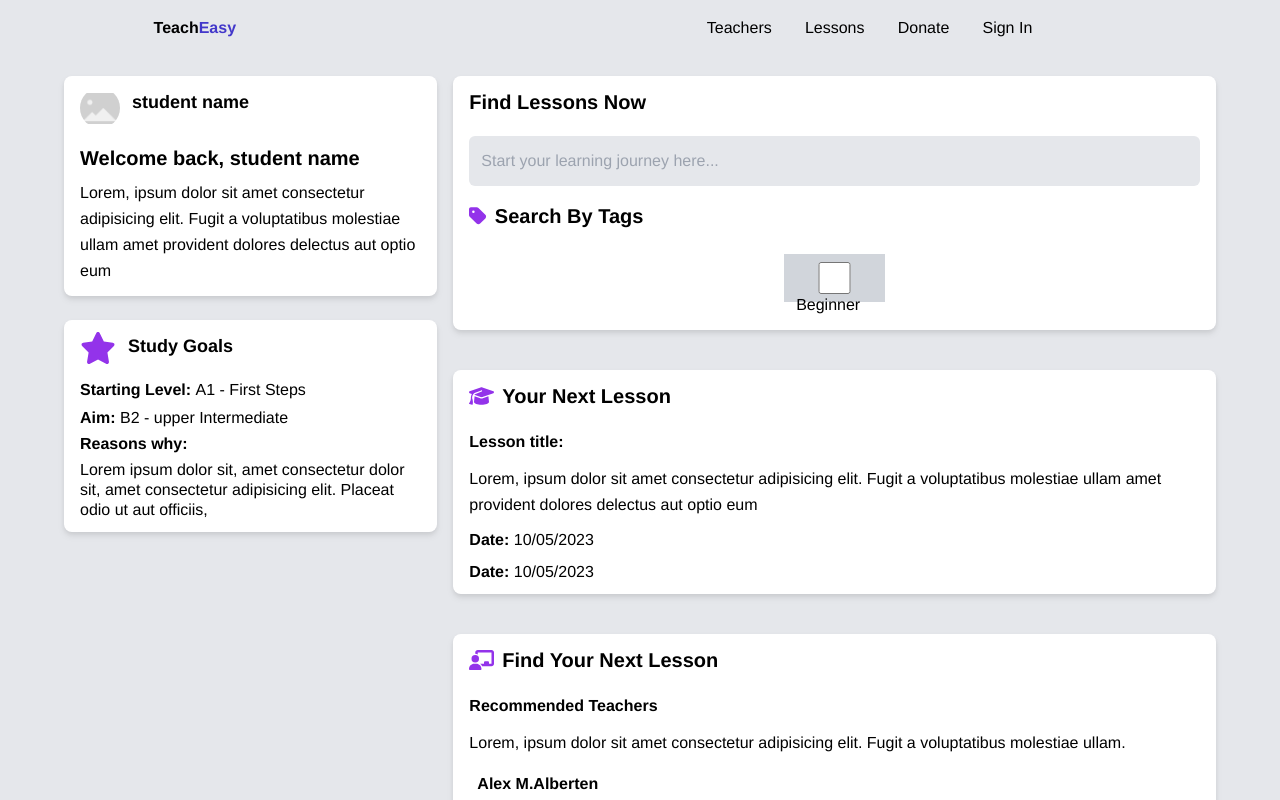
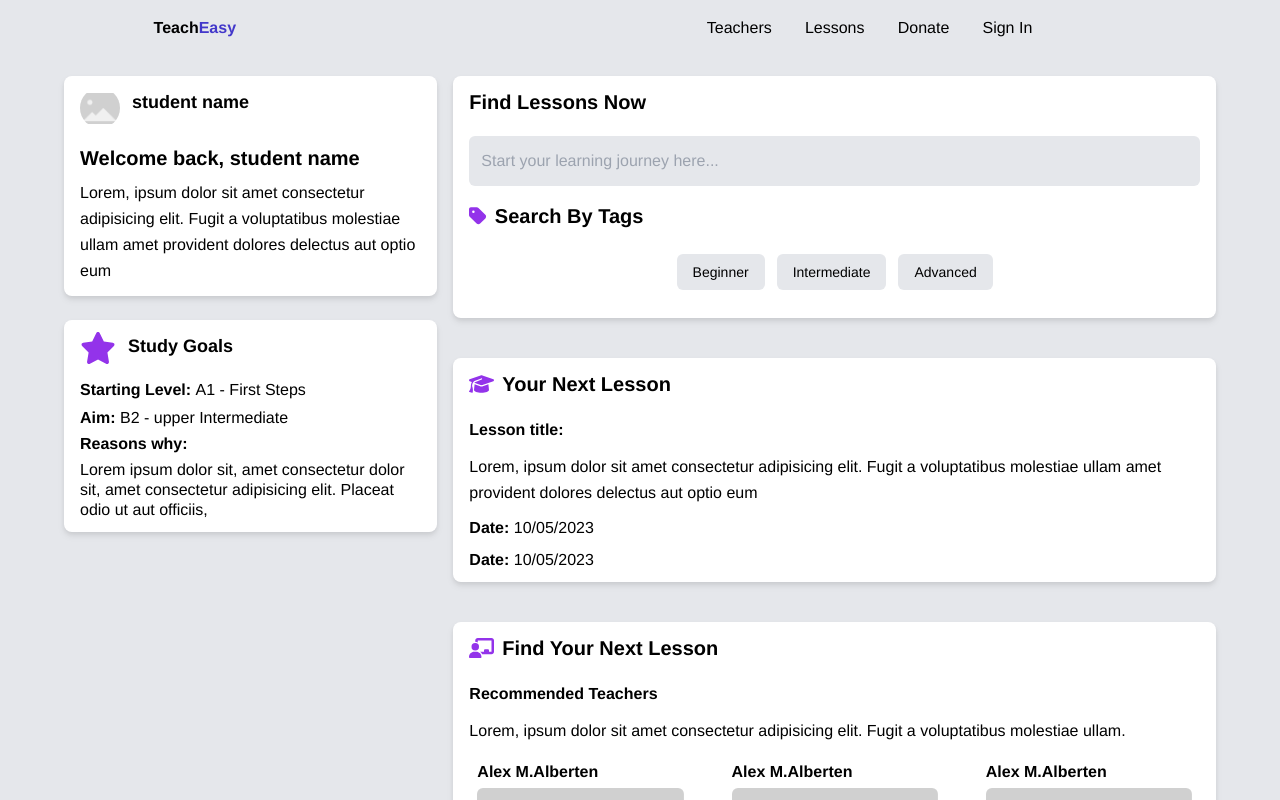
Before and after one commit to chingu-voyages/Teach-Easy, a React (Vite) app in the folder frontend/: page /student-dashboard in a window 1280 px wide. Shown: the top 800 px of the page. Built offline with nearby package versions, Linux system fonts and the light colour scheme; no server answers.

Commit message:
tags working on logic

```diff
--- a/frontend/src/components/studentDashboard/StudentProfile.jsx
+++ b/frontend/src/components/studentDashboard/StudentProfile.jsx
@@ -7,15 +7,49 @@ import {
   faChalkboardUser,
 } from '@fortawesome/free-solid-svg-icons';
 import { FontAwesomeIcon } from '@fortawesome/react-fontawesome';
+import { useState } from 'react';
+import { useEffect } from 'react';
+
+function CheckBoxTag({ value, tagName }) {
+  const [toggle, setToggle] = useState(false);
+
+  const handleClick = (e) => {
+    e.preventDefault();
+    setToggle(!toggle);
+    // why does it not returns the correct boolean??
+    console.log('toggle after click', toggle);
+    // tagName({ toggle, value });
+  };
+
+  return (
+    <button
+      onClick={handleClick}
+      className={`filter-tag ${
+        toggle === false ? 'bg-gray-200' : 'bg-purple-600'
+      }`}
+      type="button"
+    >
+      {value}
+    </button>
+  );
+}
 
 function StudentProfile() {
-  const [tags, setTags] = React.useState(null);
-  const handletags = (e) => {
-    e.preventDefault();
+  const [tags, setTags] = React.useState([]);
+  const [data, setData] = useState(null);
+  const handleTags = (e) => {
+    console.log(e);
+    const value = e.value;
+    if (e.toggle) {
+      const findTag = tags.includes(value);
+      if (findTag) return;
+      setTags([...tags, value]);
+    }
   };
-  //   React.useEffect(() => {
-  //     console.log(tags.map((e) => console.log(e)));
-  //   });
+
+  useEffect(() => {
+    fetch('localhost/3000').then((res) => setData(res.data));
+  }, []);
   return (
     <div className="grid grid-cols-1 gap-4 md:grid-cols-3">
       <div className=" py-5 flex flex-col gap-6">
@@ -83,24 +117,9 @@ function StudentProfile() {
               Search By Tags
             </h2>
             <div className="flex gap-3 mt-3 justify-center flex-wrap">
-              {/* <button className="filter-tag">Beginner</button>
-              <button className="filter-tag">Advanced</button>
-              <button className="filter-tag">Intermediate</button>
-              <button className="filter-tag">Master</button>
-              <button className="filter-tag">Master</button>
-              <button className="filter-tag">Master</button> */}
-              <div className="checkbox-item relative bg-gray-300 px-3 py-2">
-                <label for="beginner" className="z-2">
-                  <input
-                    className="  w-full h-full z-0"
-                    type="checkbox"
-                    name="beginner"
-                    id="beginner"
-                    value="Beginner"
-                  />
-                  Beginner
-                </label>
-              </div>
+              <CheckBoxTag value="Beginner" tagName={handleTags} />
+              <CheckBoxTag value="Intermediate" />
+              <CheckBoxTag value="Advanced" />
             </div>
           </div>
         </div>
@@ -148,7 +167,7 @@ function StudentProfile() {
               Lorem, ipsum dolor sit amet consectetur adipisicing elit. Fugit a
               voluptatibus molestiae ullam.
             </p>
-            <div className="flex justify-between gap-8 flex-wrap">
+            <div className="flex justify-between gap-8 flex-wrap sm:flex-nowrap">
               <div className="teacher-item p-2">
                 <strong>Alex M.Alberten</strong>
                 <img
--- a/frontend/src/index.scss
+++ b/frontend/src/index.scss
@@ -39,7 +39,7 @@ body {
   }
 
   .filter-tag {
-    @apply px-4 py-2 bg-gray-200 text-black font-medium text-sm rounded-md  hover:bg-purple-300 active:bg-purple-600;
+    @apply px-4 py-2  text-black font-medium text-sm rounded-md  hover:bg-purple-300;
   }
   .grid-item {
     @apply bg-white rounded-lg px-4 py-3 drop-shadow-md;
```
